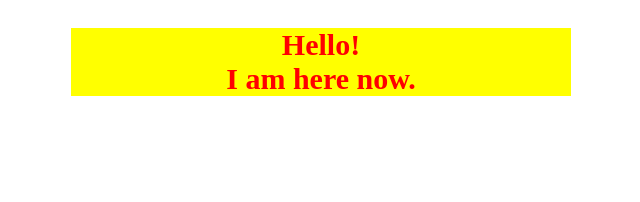
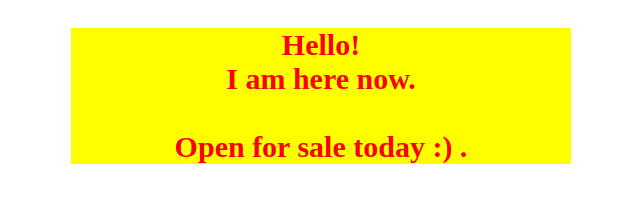
Before and after one commit to footybettors/footybettors.github.io, a plain HTML site: page index.html in a window 1280 px wide. Shown: the whole page, without its empty margins (319-959 px from the left). Drawn offline with Linux system fonts and the light colour scheme.

Commit message:
Update index.html

```diff
--- a/index.html
+++ b/index.html
@@ -4,7 +4,8 @@
 <body>
 <div style="position:relative; top:20px; width:500px; margin:auto; background-color:yellow; font-size:30px; font-weight:bold; color:red; text-align:center">
 Hello!<br>
-I am here now.
+I am here now.<br><br>
+Open for sale today :) .
 </div>
 </body>
 <html>
```
